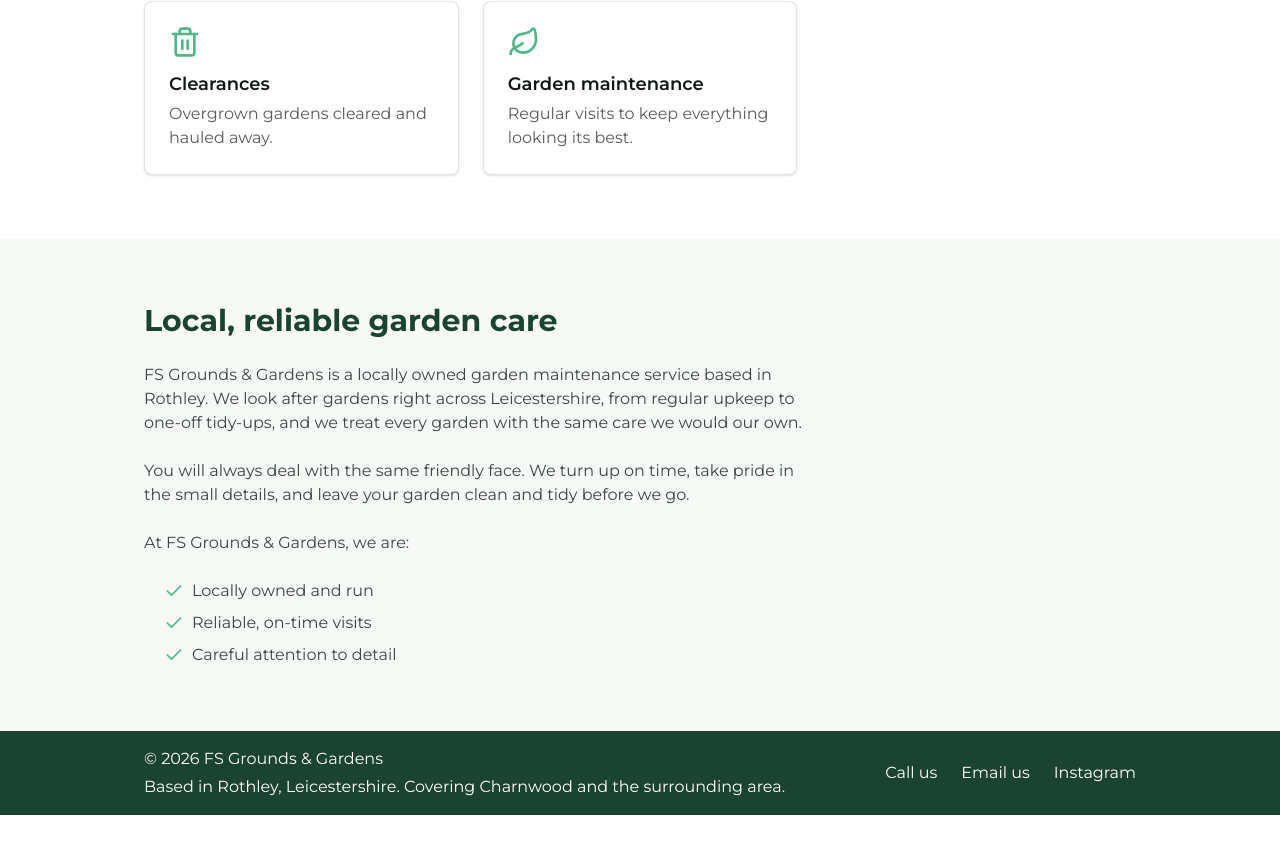
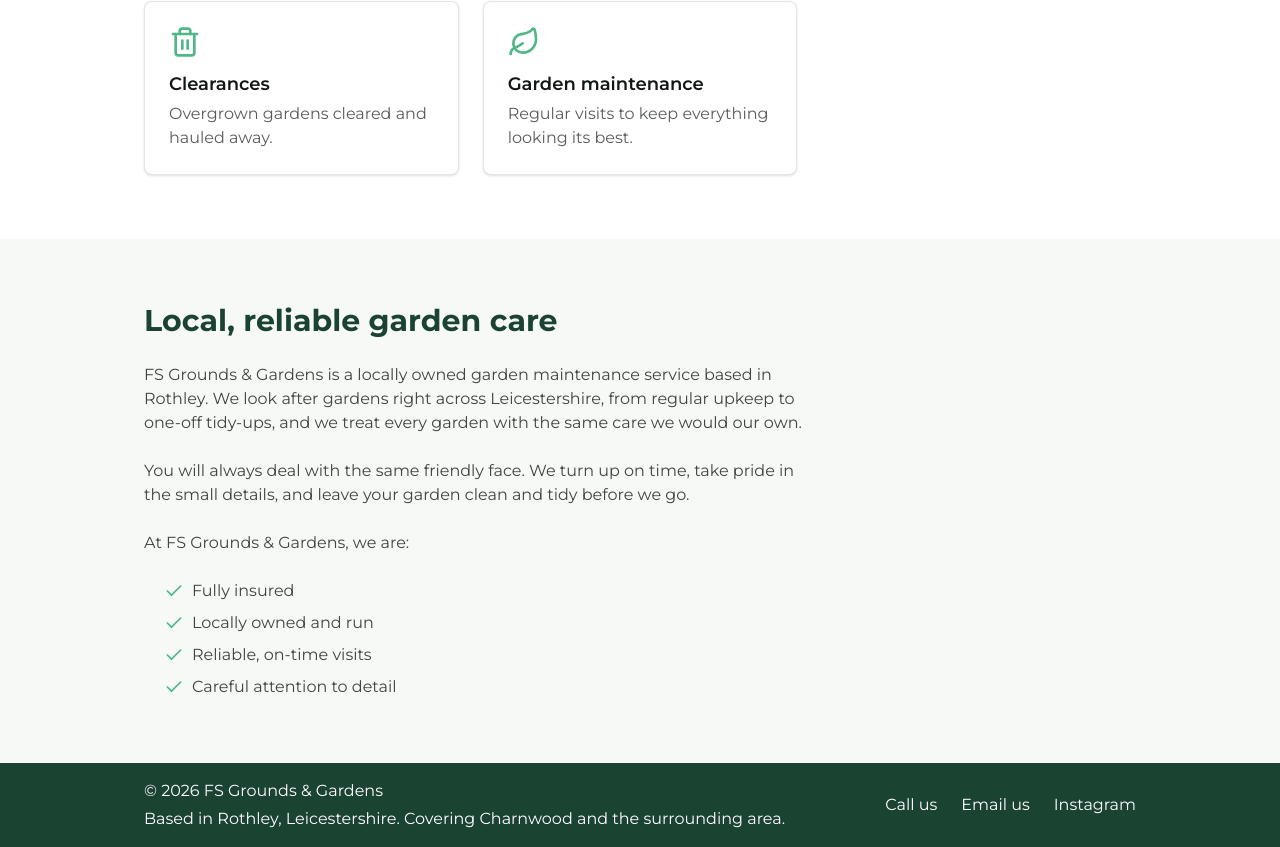
Before and after one commit to jamieramsell/fs-grounds-gardens, a Next.js app: page / in a window 1280 px wide. Shown: the part 938-1785 px from the top of the page. Before the commit the page ends 1753 px from the top, so only its background shows below. Built offline with nearby package versions, Linux system fonts and the light colour scheme.

Commit message:
feat: add fully insured bullet to about section

```diff
--- a/components/About.tsx
+++ b/components/About.tsx
@@ -24,6 +24,10 @@ export default function About() {
           <ul className="text-ink/80 space-y-2 pl-5">
             <li className="text-ink/80 flex items-center gap-2">
               {" "}
+              <Check className="text-brand-accent h-5 w-5" /> Fully insured
+            </li>
+            <li className="text-ink/80 flex items-center gap-2">
+              {" "}
               <Check className="text-brand-accent h-5 w-5" /> Locally owned and
               run
             </li>
```
